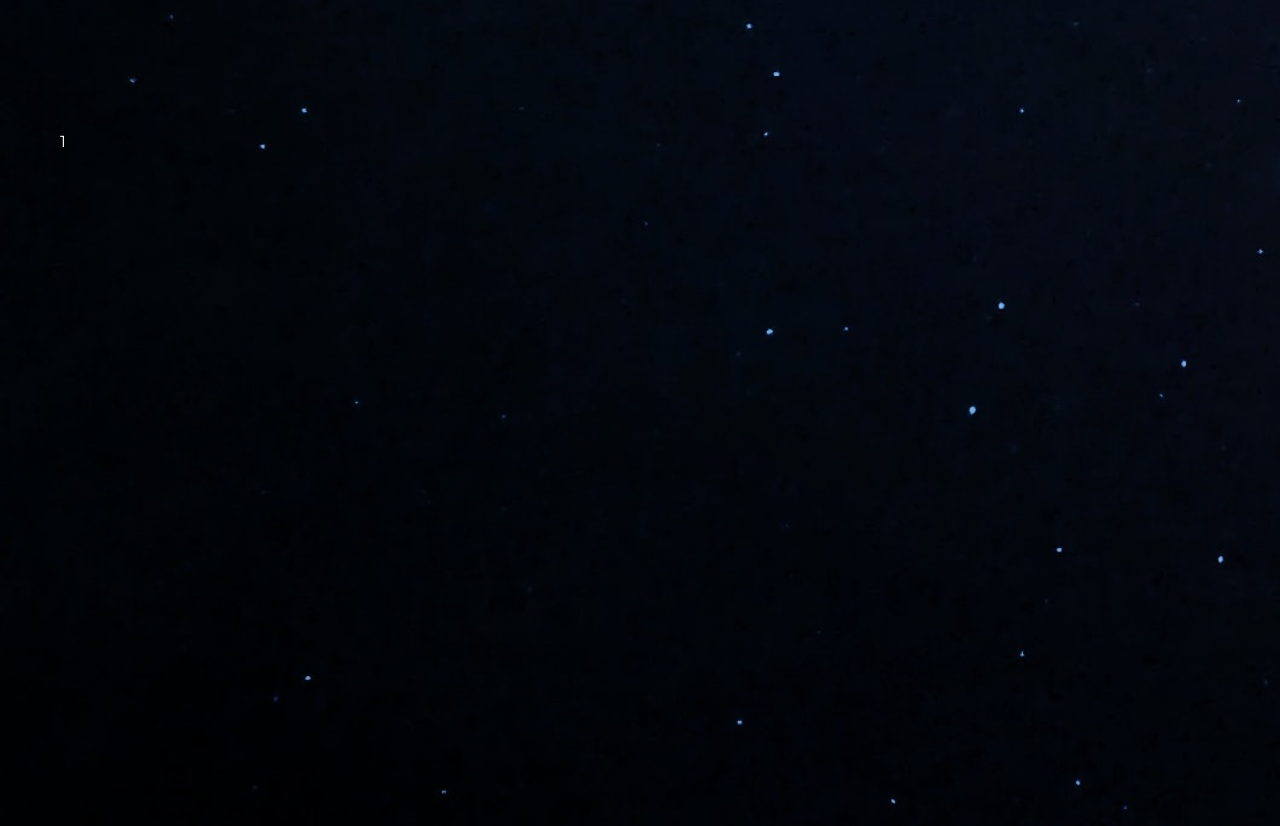
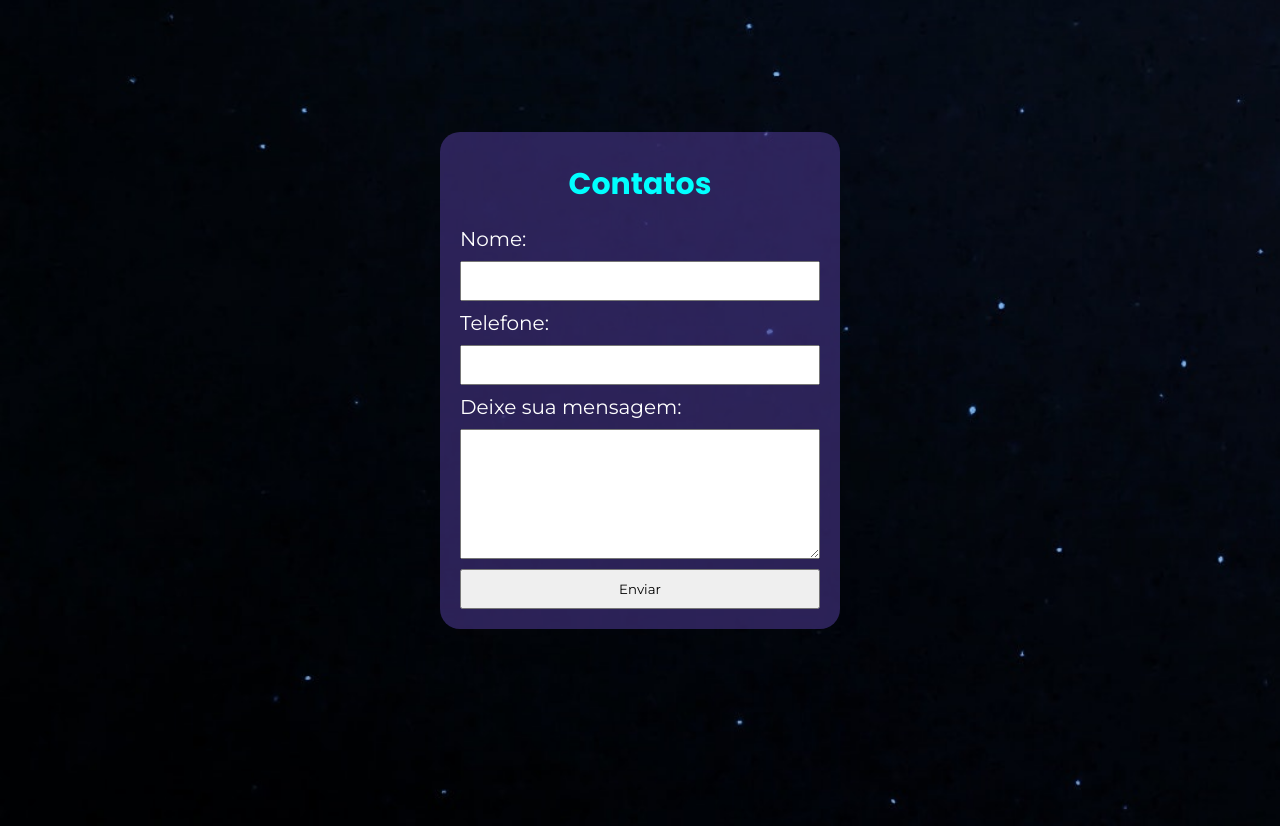
Before and after one commit to vicctorneve/Portfolio, a plain HTML site: page index.html in a window 1280 px wide. Shown: the part 3500-4326 px from the top of the page. Drawn offline with Linux system fonts and the light colour scheme.

Commit message:
💥 fix: section contacts

```diff
--- a/css/style.css
+++ b/css/style.css
@@ -319,6 +319,33 @@ section.skills .container-skills .ball-skill{
    width: 18rem;
    height: 18rem;
 }
+section.contacts .content{
+   display: flex;
+   align-items: center;
+   justify-content: center;
+}
+section.contacts form{
+   width: 40rem;
+   position: relative;
+   display: flex;
+   gap: 1rem;
+   flex-direction: column;
+   font-size: 2rem;
+   background-color: #48368a9a;
+   padding: 2rem;
+   border-radius: 2rem;
+}
+section.contacts form h1{
+   text-align: center;
+   margin: 1rem;
+}
+section.contacts form input{
+   padding: 1rem;
+}
+section.contacts form button{
+   padding: 1rem;
+   cursor: pointer;
+}
 footer{
    box-shadow: 1rem 0rem 3rem 4px white;
    padding: 3rem;
--- a/index.html
+++ b/index.html
@@ -143,6 +143,7 @@
                </div>
                <div class="container-image">
                   <picture>
+                     <source media="(max-width: 350px )" srcset="assets/img/programming-skills-200px.svg">
                      <source media="(max-width: 700px )" srcset="assets/img/programming-skills-300px.svg">
                      <img src="assets/img/programming-skills.svg" alt="">
                   </picture>
@@ -150,9 +151,18 @@
             </div>
          </div>
       </section>
-      <section class="qualifications" id="contacts">
+      <section class="contacts" id="contacts">
          <div class="content">
-            1
+            <form action="">
+               <h1>Contatos</h1>
+               <p>Nome:</p>
+               <input type="text">
+               <p>Telefone:</p>
+               <input type="number" maxlength="10">
+               <p>Deixe sua mensagem:</p>
+               <textarea id="mensage" cols="30" rows="8" maxlength="200"></textarea>
+               <button>Enviar</button>
+            </form>
          </div>
       </section>
    </main>
```
Also changed, not shown: assets/img/programming-skills-200px.svg (added).
